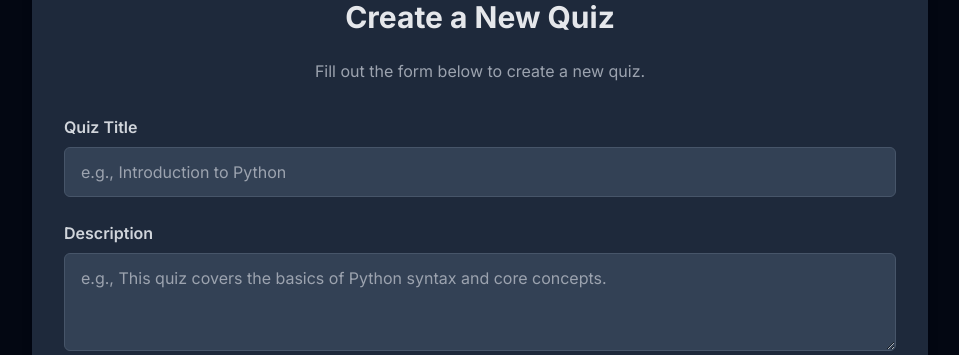
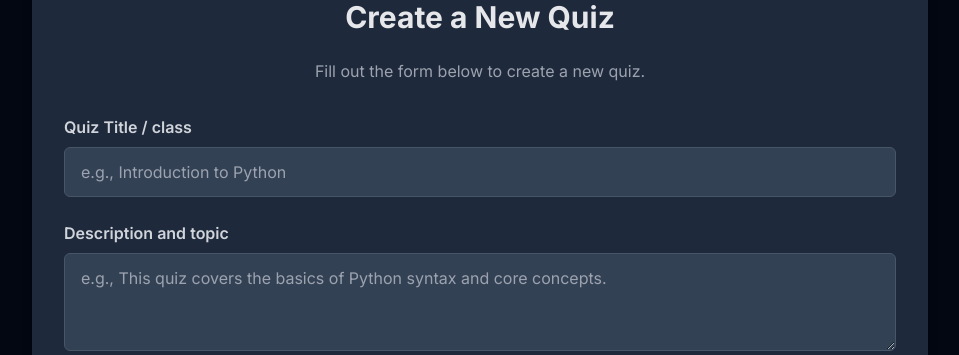
Before and after one commit to Peter-Kintu/learnflow_ai.earn, a Django app: page /quizzes/create/ in a window 1280 px wide. Shown: the part 113-468 px from the top of the page, without its empty margins (160-1119 px from the left). Run offline with Django 5.2, Linux system fonts and the light colour scheme; a user stored in the database is signed in; some libraries are stand-ins or nearby versions.

Commit message:
views.PY

```diff
--- a/aiapp/templates/aiapp/create_quiz.html
+++ b/aiapp/templates/aiapp/create_quiz.html
@@ -68,11 +68,11 @@
             {% csrf_token %}
 
             <div>
-                <label for="{{ quiz_form.title.id_for_label }}" class="block text-gray-300 font-semibold mb-2">Quiz Title</label>
+                <label for="{{ quiz_form.title.id_for_label }}" class="block text-gray-300 font-semibold mb-2">Quiz Title / class</label>
                 {{ quiz_form.title }}
             </div>
             <div>
-                <label for="{{ quiz_form.description.id_for_label }}" class="block text-gray-300 font-semibold mb-2">Description</label>
+                <label for="{{ quiz_form.description.id_for_label }}" class="block text-gray-300 font-semibold mb-2">Description and topic</label>
                 {{ quiz_form.description }}
             </div>
 
```
